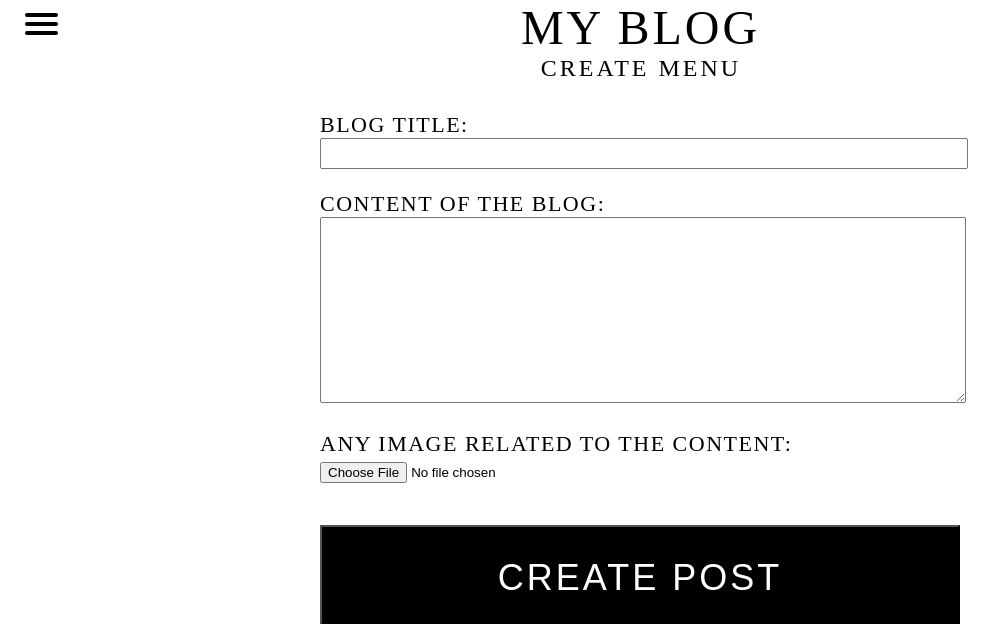
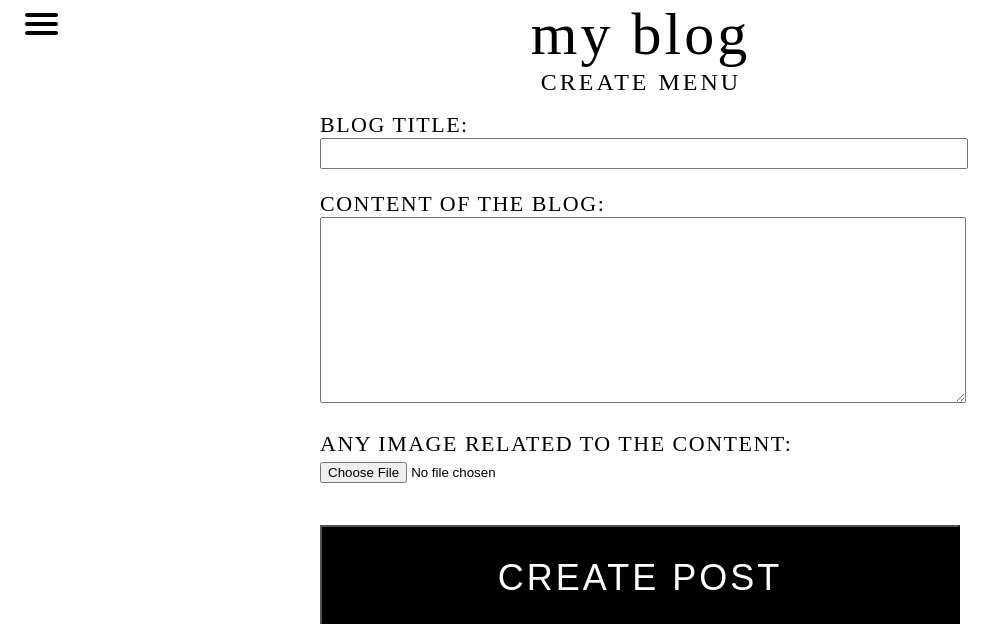
Before and after one commit to rrajesh0205/blog, a Django app: page /create/ in a window 1280 px wide. Shown: the top 624 px of the page, without its empty margins (0-1006 px from the left). Run offline with Django 3.2, Linux system fonts and the light colour scheme; some web fonts are replaced.

Commit message:
The headinng font has now changed. 05.03.2023 15:15

```diff
--- a/static/css/style.css
+++ b/static/css/style.css
@@ -179,11 +179,10 @@ form{
 }
 
 .myDiv {
-    font-weight: 500;
     letter-spacing: 3px;
-    font-size: 48px;
+    font-size: 60px;
     color: white;
-    text-transform: uppercase;
+    text-transform: lowercase;
     /*background-color:black;*/
     margin-left: 1px;
     text-align: center;
```
